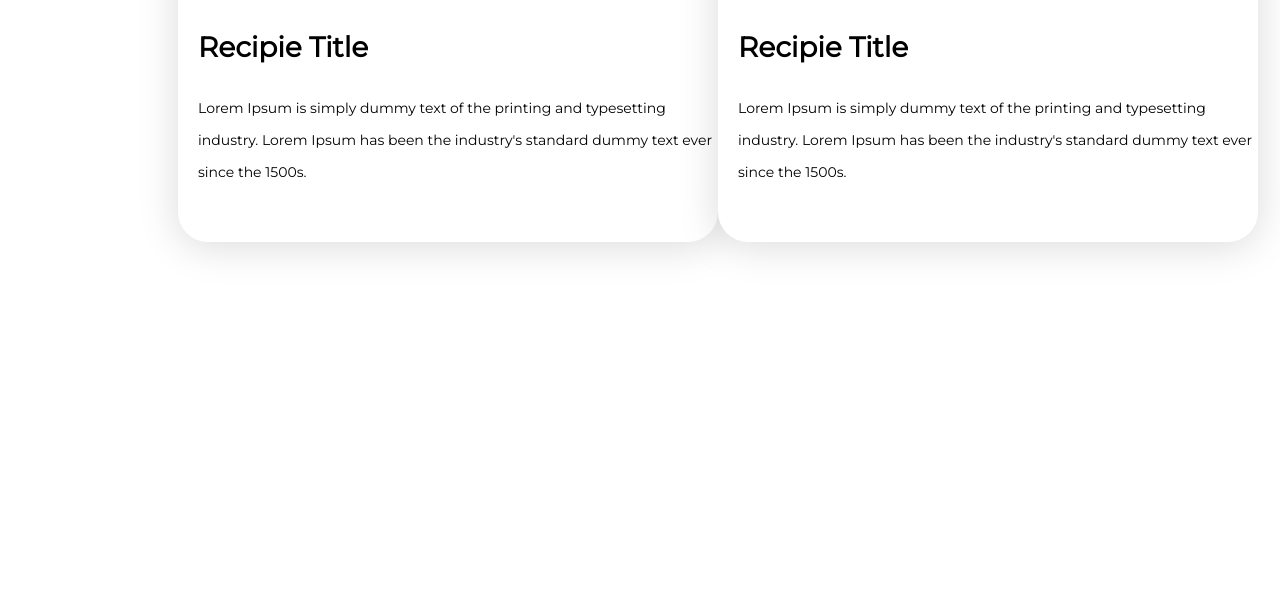
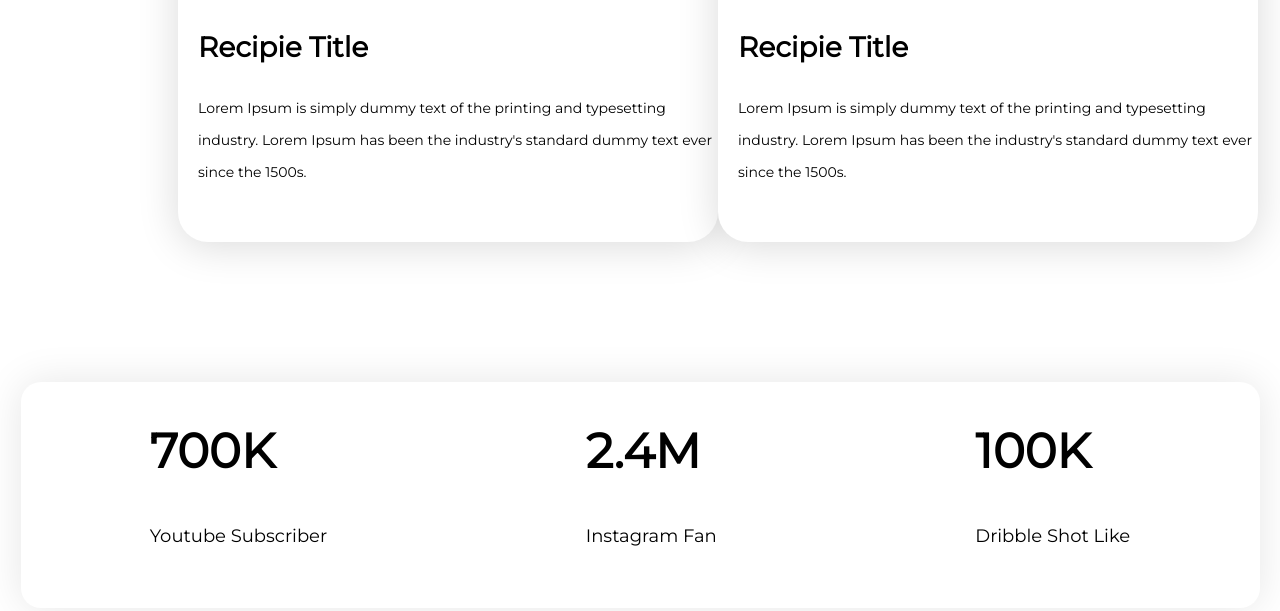
Before and after one commit to Milon3658/Food-Website, a plain HTML site: page index.html in a window 1280 px wide. Shown: the part 1708-2319 px from the top of the page. Before the commit the page ends 2090 px from the top, so only its background shows below. Drawn offline with Linux system fonts and the light colour scheme.

Commit message:
Subscriber section added

```diff
--- a/index.html
+++ b/index.html
@@ -77,6 +77,23 @@
             </div>
         </div>
     </section>
+    <Section>
+        <div class="Subscriber">
+            <div>
+                <h1>700K</h1>
+                <p>Youtube Subscriber</p>
+            </div>
+            <div>
+                <h1>2.4M</h1>
+                <p>Instagram Fan</p>
+            </div>
+
+            <div>
+                <h1>100K</h1>
+                <p>Dribble Shot Like</p>
+            </div>
+        </div>
+    </Section>
 </body>
 
 </html>
--- a/style.css
+++ b/style.css
@@ -118,3 +118,20 @@ p {
 #Recipe {
     margin: 40px 170px;
 }
+
+.Subscriber {
+    display: flex;
+    width: 1239px;
+    height: 226px;
+    background: #FFFFFF;
+    box-shadow: 0px 0px 40px rgba(0, 0, 0, 0.1);
+    border-radius: 20px;
+    align-items: flex-start;
+    justify-content: space-around;
+   margin:0 auto;
+}
+
+.Subscriber h1 {
+    font-weight: 700;
+    font-size: 48px;
+}
```
